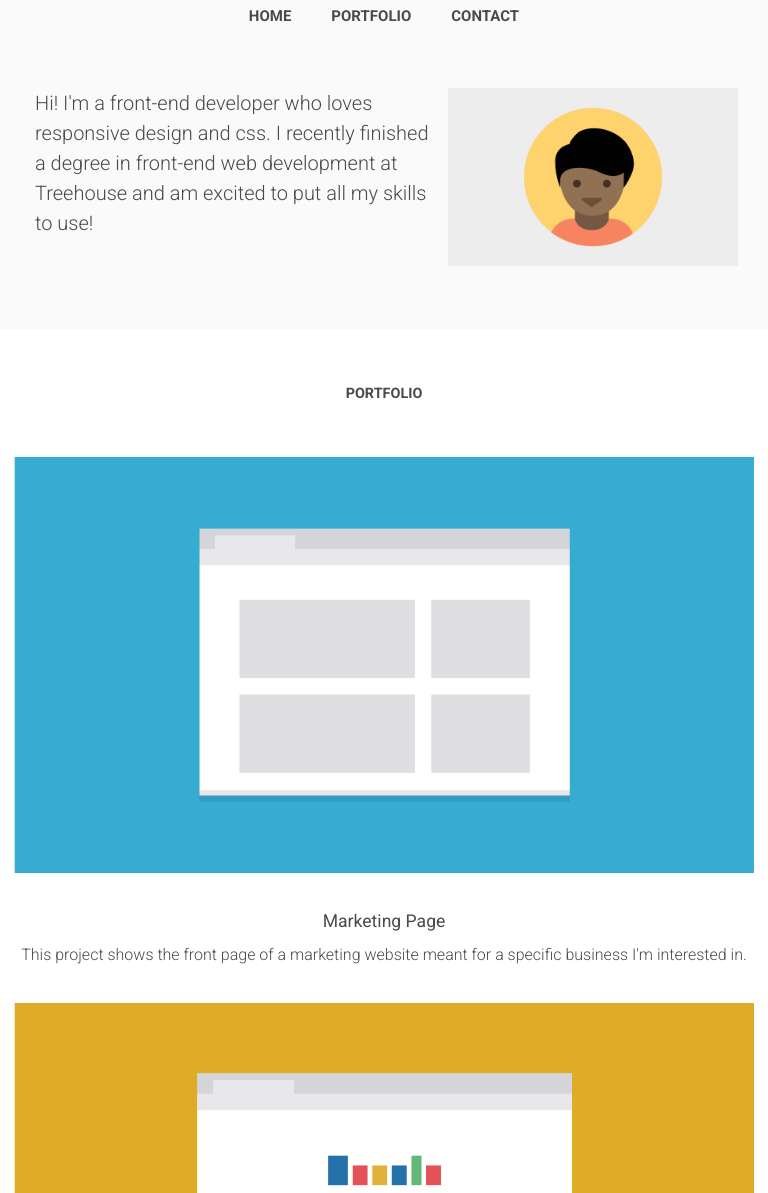
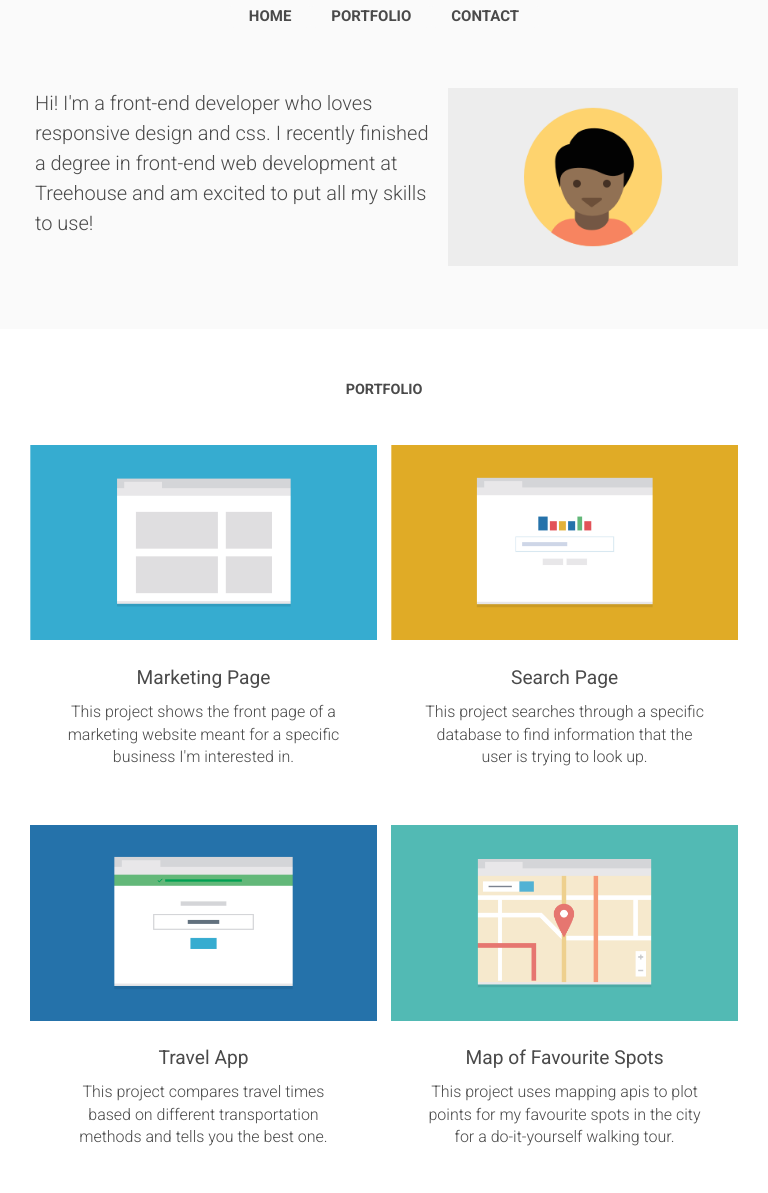
Before and after one commit to LillaDou/CCS-HTML5-Project2, a plain HTML site: page index.html in a window 768 px wide. Shown: the part 107-1300 px from the top of the page. Drawn offline with Linux system fonts and the light colour scheme.

Commit message:
Project 2 - tablet style - portfolio section - finished

```diff
--- a/css/styles.css
+++ b/css/styles.css
@@ -194,6 +194,9 @@ address {
 /*Tablet Styles*/
 @media only screen and (min-width: 601px) and (max-width: 960px) {
 /*Header*/
+    .header-section {
+        margin-bottom: 0px;
+    }
     #top-page {
         margin-top: 45px;
         margin-bottom: 15px;
@@ -232,6 +235,51 @@ address {
         line-height: 1.5em;
     }
 
+    /*Main*/
+    .portfolio-section {
+        width: 100%;
+        margin-bottom: 0px;
+    }
+    .main {
+        display: flex;
+        flex-direction: column;
+        margin-right: 30px;
+        margin-left: 30px;
+        margin-top: 50px;
+        margin-bottom: 0px;
+        }
+    #portfolio {
+        margin-bottom: 44px;
+    }
+    .portfolio-container {
+        display: flex;
+        flex-wrap: wrap;
+        justify-content: space-between;
+    }
+    .portfolio-grid-item {
+        width: 49%;
+        height: 49%;
+        margin-bottom: 57px;
+    }
+    .image {
+        margin-bottom: 20px;
+    }
+    h3 {
+        font-size: 1.2em;
+    }
+    .portfolio-grid-item > p {
+        text-align: center;
+        margin-right: 34px;
+        margin-left: 34px;
+
+        margin-bottom: 0px;
+    }
+    .calculator > p {
+        margin-bottom: 0px;
+    }
+
+    /*Footer*/
+
 }
 
 /*Desktop Styles
--- a/index.html
+++ b/index.html
@@ -37,46 +37,48 @@
                 <section class="main">
                     <h2 id="portfolio">PORTFOLIO</h2>
 
-                    <article class="marketing">
+                    <div class="portfolio-container">
+                        <article class="marketing portfolio-grid-item">
                             <img class="image" src="images/portfolio-1.png" alt="Marketing page layout"/>
                             <h3>Marketing Page</h3>
                             <p>This project shows the front page of a marketing website meant for a specific business I'm
                                 interested in. </p>
                         </article>
 
-                    <article class="search-page">
+                        <article class="search-page portfolio-grid-item">
                             <img class="image" src="images/portfolio-2.png" alt="Search page layout"/>
                             <h3>Search Page</h3>
                             <p>This project searches through a specific database to find information that the user is trying
                                 to look up.</p>
                         </article>
 
-                    <article class="travel-app">
+                        <article class="travel-app portfolio-grid-item">
                             <img class="image" src="images/portfolio-3.png" alt="Travel app layout"/>
                             <h3>Travel App</h3>
                             <p>This project compares travel times based on different transportation methods and tells you
                                 the best one. </p>
                         </article>
 
-                    <article class="map">
+                        <article class="map portfolio-grid-item">
                             <img class="image" src="images/portfolio-6.png" alt="Map layout"/>
                             <h3>Map of Favourite Spots</h3>
                             <p>This project uses mapping apis to plot points for my favourite spots in the city for a
                                 do-it-yourself walking tour.</p>
                         </article>
 
-                    <article class="gallery">
+                        <article class="gallery portfolio-grid-item">
                             <img class="image" src="images/portfolio-5.png" alt="Photo gallery layout"/>
                             <h3>Photo Gallery</h3>
                             <p>This project shows pictures from a recent trip to the viewer and allows them to easily
                                 navigate through photos.</p>
                         </article>
 
-                    <article class="calculator">
+                        <article class="calculator portfolio-grid-item">
                             <img class="image" src="images/portfolio-4.png" alt="Calculator layout"/>
                             <h3>Calculator</h3>
                             <p>Someone can enter in the numbers they want, and press the big blue button and get the result. </p>
                         </article>
+                    </div>
                 </section>
             </div>
 
```
Also changed, not shown: mockups/._responsive-website_tablet768.png. Lines whose indentation alone changed are shown as unchanged.
